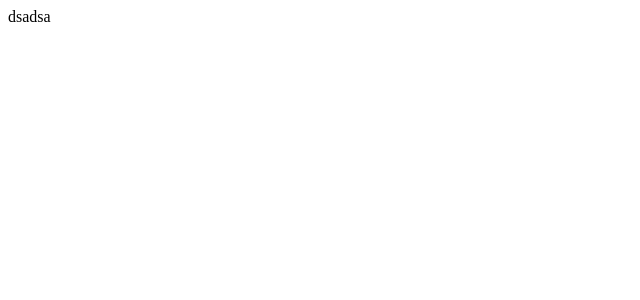
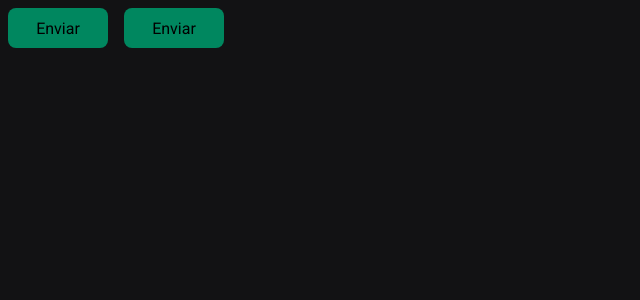
Before and after one commit to iTzRodz/react-js, a React (Vite) app: page / in a window 1280 px wide. Shown: the top 300 px of the page, without its empty margins (0-640 px from the left). Built offline with nearby package versions, Linux system fonts and the light colour scheme.

Commit message:
fix: global styles with styled components

```diff
--- a/src/App.tsx
+++ b/src/App.tsx
@@ -1,9 +1,17 @@
+import { ThemeProvider } from 'styled-components'
+import { Button } from "./components/button"
+import { defaultTheme } from './styles/theme/default'
+import { GlobalStyle } from './styles/global'
+
 function App() {
   return (
-    <>
-      dsadsa
+    <ThemeProvider theme={defaultTheme}>
+      <Button />
+      <Button variant="danger" />
 
-    </>
+      <GlobalStyle />
+    </ThemeProvider>
+
   )
 }
 
--- /dev/null
+++ b/src/components/button.styles.ts
@@ -0,0 +1,28 @@
+import styled, {css} from 'styled-components'
+
+export type ButtonVariant = 'primary' | 'secondary' | 'danger' | 'success';
+
+interface ButtonContainerProps {
+  variant: ButtonVariant
+}
+
+const ButtonVariants = {
+  primary: 'purple',
+  secondary: 'orange',
+  danger: 'red',
+  success: 'green'
+};
+
+export const ButtonContainer = styled.button<ButtonContainerProps>`
+  width: 100px;
+  height: 40px;
+  background-color: ${props => props.theme['green-500']};
+  border: 0;
+  margin: 8px;
+  border-radius: 8px;
+
+  /* ${props => {
+    return css`background-color: ${ButtonVariants[props.variant]}`
+  }} */
+
+`
--- /dev/null
+++ b/src/components/button.tsx
@@ -0,0 +1,8 @@
+import { ButtonContainer, ButtonVariant } from "./button.styles"
+
+interface ButtonProps {
+  variant?: ButtonVariant;
+}
+export function Button({ variant = 'primary' }: ButtonProps) {
+  return <ButtonContainer variant={variant}>Enviar</ButtonContainer>
+}
--- /dev/null
+++ b/src/styles/global.ts
@@ -0,0 +1,25 @@
+import {createGlobalStyle} from 'styled-components'
+
+export const GlobalStyle = createGlobalStyle`
+  *{
+    margin: 0;
+    padding: 0;
+    box-sizing: border-box;
+  }
+
+  :focus {
+    outline: 0;
+    box-shadow: 0 0 0 2px ${props => props.theme['gray-500']};
+  }
+
+  body {
+    background: ${props => props.theme['gray-900']};
+    color: ${props => props.theme['gray-300']};
+  }
+
+  body, input, textarea, button {
+    font-family: 'Roboto', sans-serif;
+    font-weight: 400;
+    font-size: 1rem;
+  }
+`
--- /dev/null
+++ b/src/styles/theme/default.ts
@@ -0,0 +1,21 @@
+export const defaultTheme = {
+  white: '#FFF',
+
+  'gray-100': '#E1E1E6',
+  'gray-300': '#C4C4CC',
+  'gray-400': '#8D8D99',
+  'gray-500': '#7C7C8A',
+  'gray-600': '#323238',
+  'gray-700': '#29292E',
+  'gray-800': '#202024',
+  'gray-900': '#121214',
+
+  'green-300': '#00B37E',
+  'green-500': '#00875F',
+  'green-700': '#015F43',
+
+  'red-500': '#AB222E',
+  'red-700': '#7A1921',
+
+  'yellow-500': '#FBA94C',
+}
```
Also changed, not shown: src/@types/styled.d.ts (added, +9 -0 lines).
